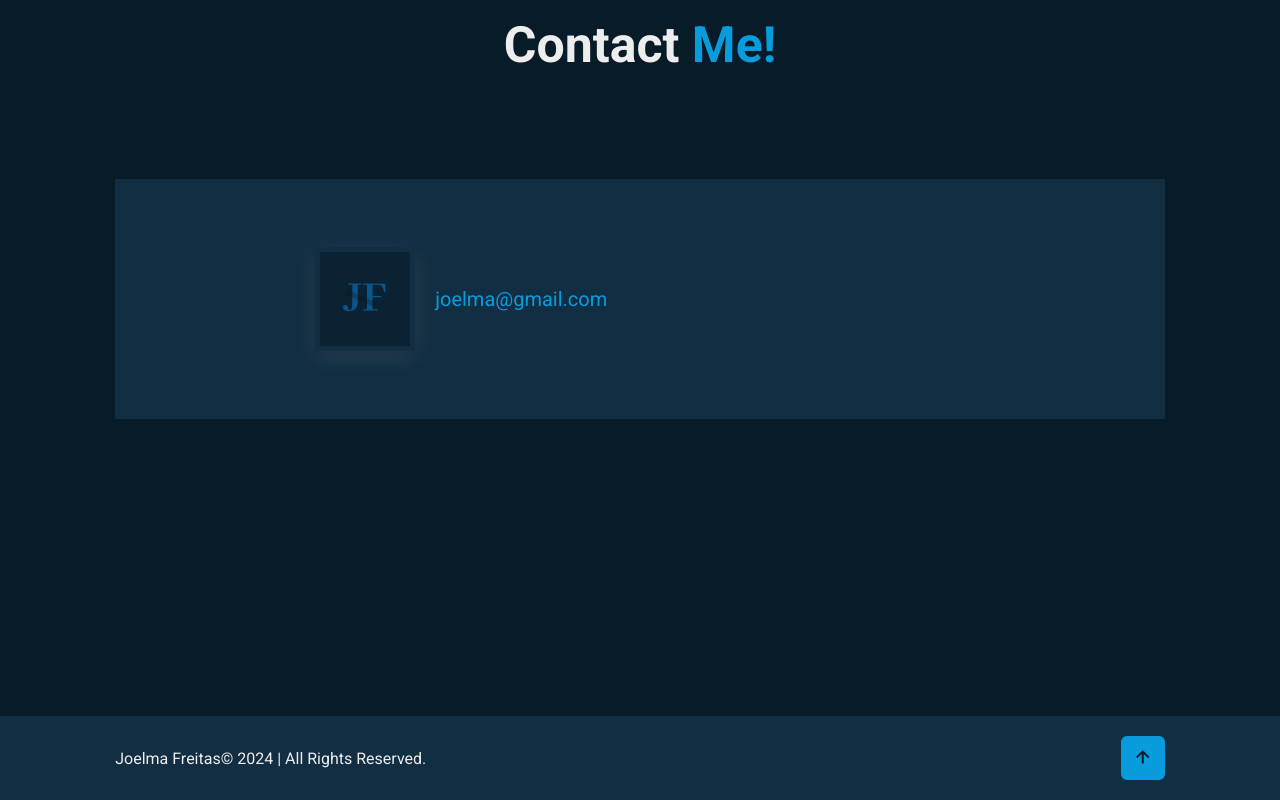
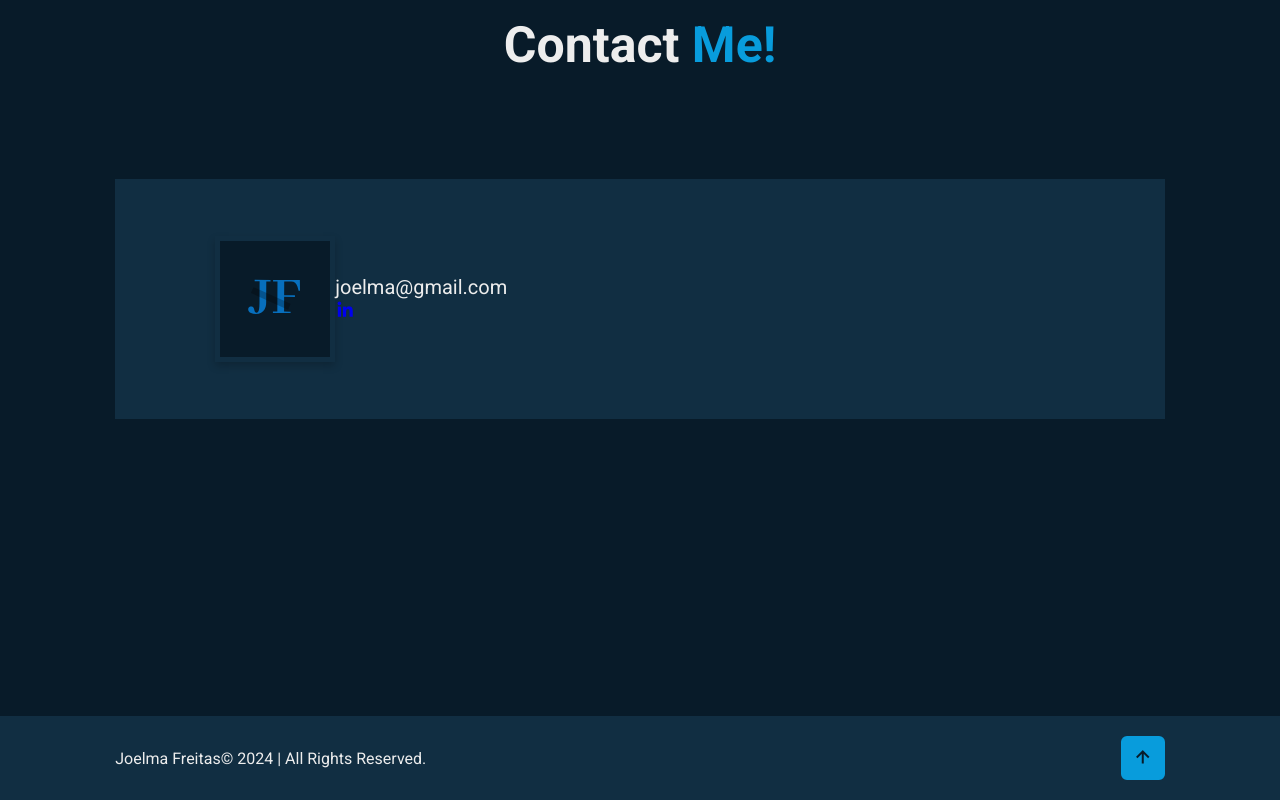
Before and after one commit to joelmaqdf/joelmaqdf.github.io, a plain HTML site: page index.html in a window 1280 px wide. Shown: the part 3284-4084 px from the top of the page. Drawn offline with nearby package versions, Linux system fonts and the light colour scheme.

```diff
--- a/index.html
+++ b/index.html
@@ -115,9 +115,11 @@
         <h2 class="heading"> Contact <span> Me! </span></h2>
 
         <div class="container">
-            <img src="imagem/img_JF.svg" alt="">
-            <p><span>joelma@gmail.com</span></p>
-
+            <img src="imagem/img_JF.svg" alt="Logo JF">
+            <div class="text">
+                <p>joelma@gmail.com</p>
+                <a href="#"><i class='bx bxl-linkedin'></i></a>
+            </div>
 
         </div>
 
--- a/style.css
+++ b/style.css
@@ -484,10 +484,6 @@ span {
     min-width: 200px;
 }
 
-/*CONTACT-FORM SECTION*/
-
-
-
 /*kEYFRAMES ANIMATION*/
 @keyframes homeBgText {
     0%, 10%, 100% {
@@ -513,18 +509,21 @@ span {
     font-size:20px;
     background-color: var(--secod-bg-color);
     margin-top: 10%;
-    gap: 20px;
+    padding-top: ;
 
 }
 
 .container img {
     border: 5px solid var(--secod-bg-color);
-    box-shadow: 0 4px 8px 0 rgba(0, 0, 0, 0.2), 0 6px 20px 0 rgba(239, 232, 232, 0.19);
+    box-shadow: 0 4px 8px 0 rgba(0, 0, 0, 0.2);
     background: var(--bg-color);
-    width: 100px;
-    margin-left: 200px;
-    opacity: .6;
+    width: 120px;
+    margin-left: 100px;
+
 }
+
+
+
 
 /*FOOTER SECTION*/
 
```
